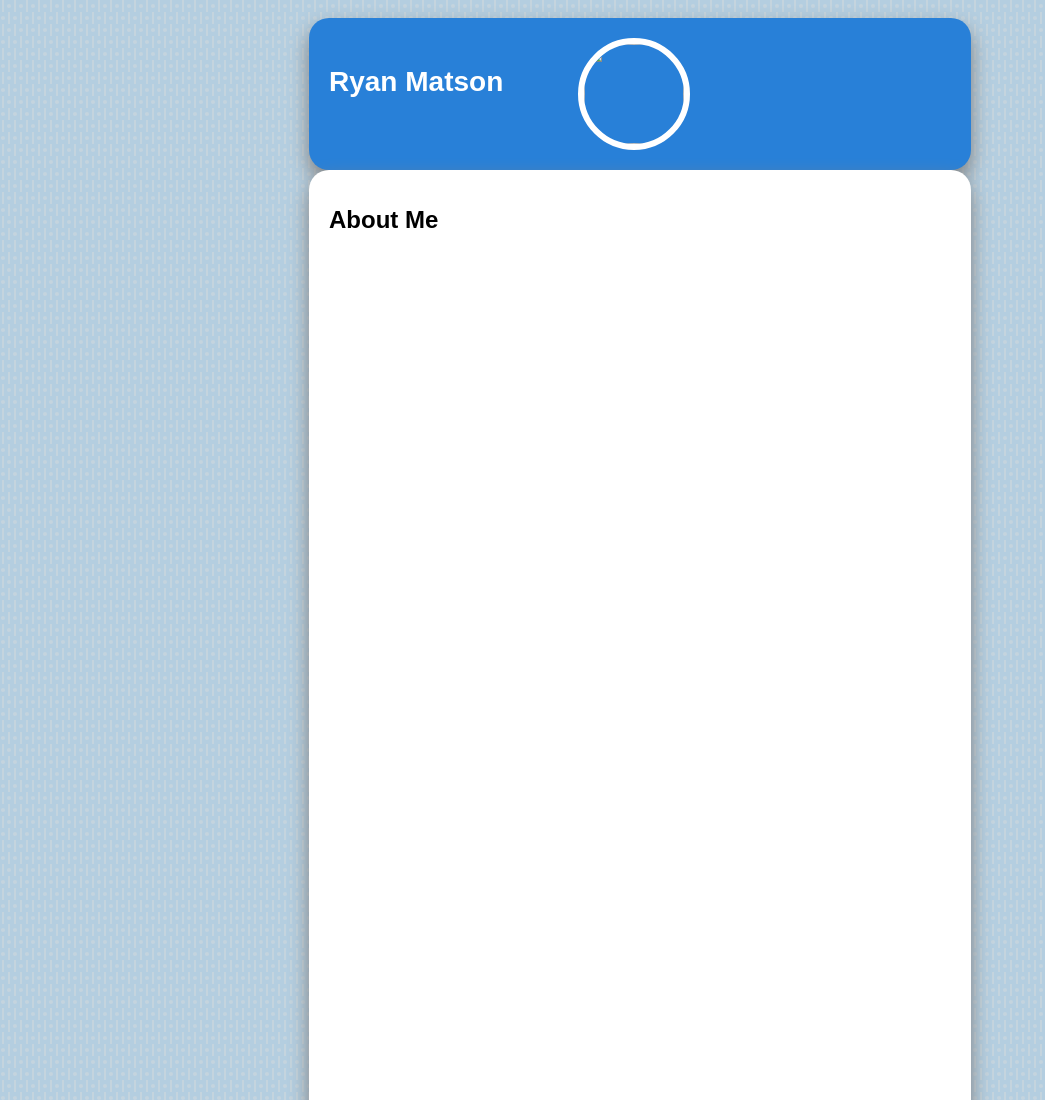
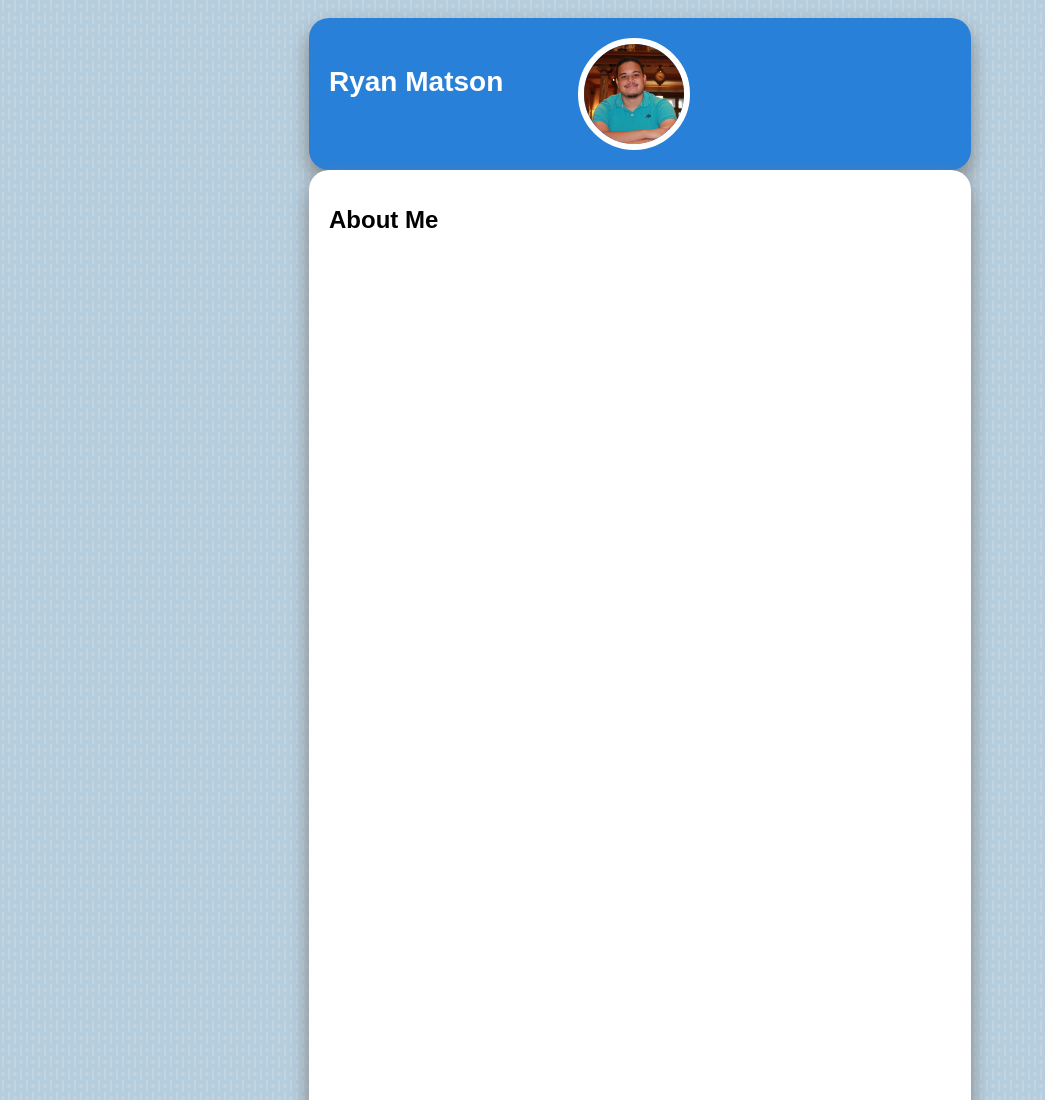
Before and after one commit to MatsonR98/MatsonR98.github.io, a plain HTML site: page index.html in a window 1280 px wide. Shown: the top 1100 px of the page, without its empty margins (0-1045 px from the left). Drawn offline with Linux system fonts and the light colour scheme.

Commit message:
Changed nonfunctional profile picture back to initial

```diff
--- a/index.html
+++ b/index.html
@@ -11,7 +11,7 @@
     <body>
         <div class="section-div" style="background-color: var(--accent);">
             <p style="font-weight: bold; font-size: 28px; color:white; width: 40%; text-align: left;">Ryan Matson</p>
-            <img src="MatsonR98.github.io/main/resources/me.jpg">
+            <img src="resources/me.jpg">
         </div>
 
         <div class="section-div" style="height: 2000px;">
```
